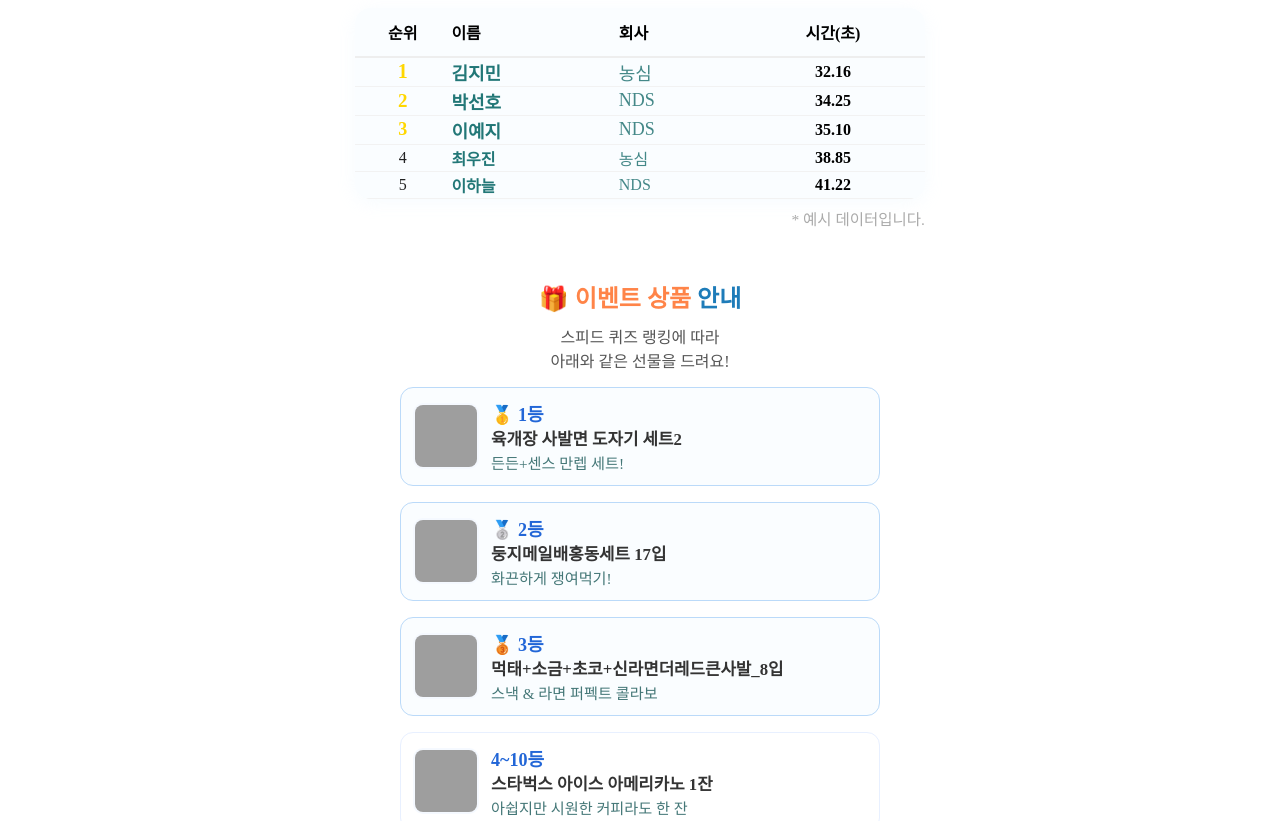
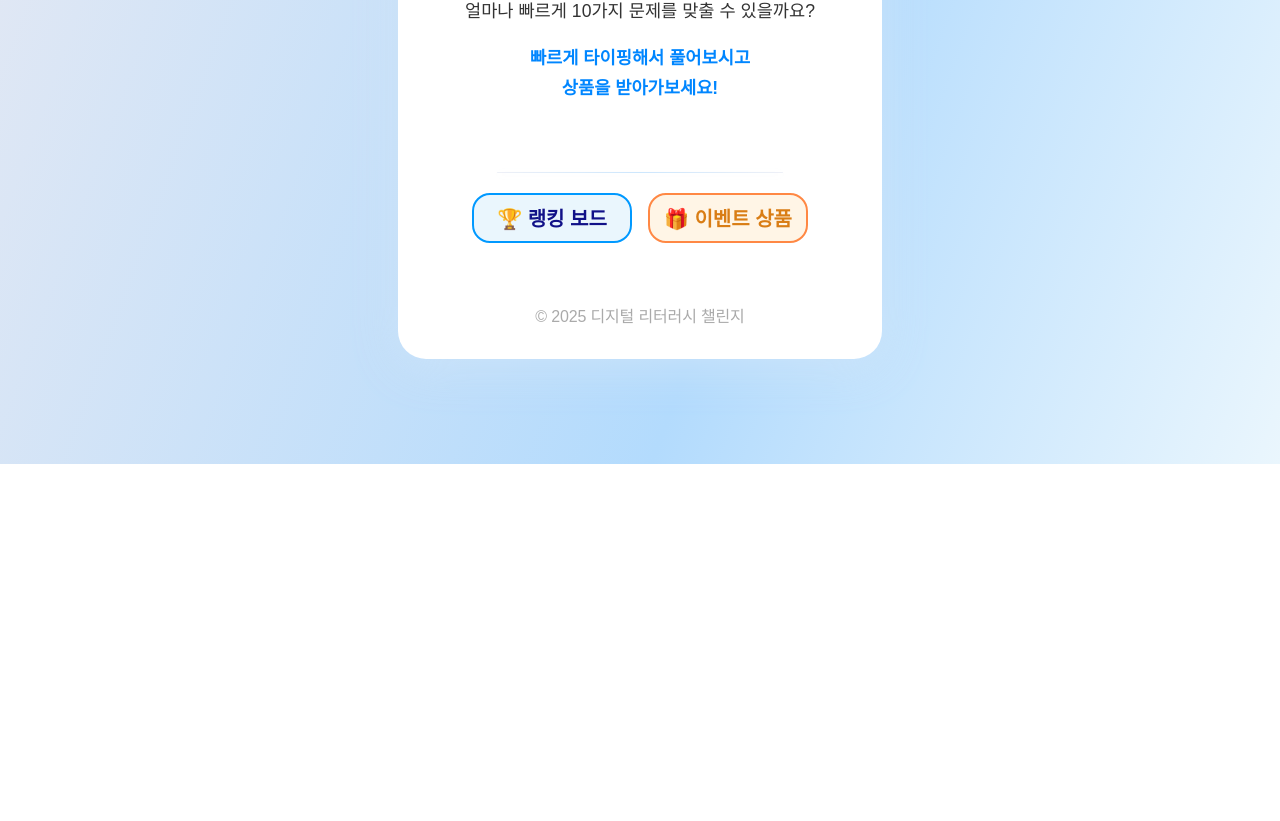
Before and after one commit to cost6885/speedresult, a plain HTML site: page index.html in a window 1280 px wide. Shown: the part 336-1157 px from the top of the page. After the commit the page ends 800 px from the top, so only its background shows below. Drawn offline with Linux system fonts and the light colour scheme; grey boxes are pictures that could not be loaded.

Commit message:
Update index.html

```diff
--- a/index.html
+++ b/index.html
@@ -1,3 +1,173 @@
+<!DOCTYPE html>
+<html lang="ko">
+<head>
+  <meta charset="UTF-8" />
+  <meta name="viewport" content="width=480, initial-scale=1.0" />
+  <title>디지털 리터러시 스피드퀴즈</title>
+  <style>
+    body {
+      font-family: 'SUIT', 'Pretendard', 'Noto Sans KR', Arial, sans-serif;
+      background: linear-gradient(110deg, #e6e9f3 0%, #b3dbfd 60%, #eaf6fd 100%);
+      min-height: 100vh;
+      margin: 0;
+      padding: 0;
+      display: flex;
+      justify-content: center;
+      align-items: center;
+    }
+    .app {
+      width: 420px;
+      background: #fff;
+      border-radius: 28px;
+      box-shadow: 0 8px 44px #cde3f9cc;
+      padding: 44px 32px 32px 32px;
+      display: flex;
+      flex-direction: column;
+      align-items: center;
+      position: relative;
+    }
+    .title {
+      font-size: 2.2rem;
+      font-weight: 800;
+      color: #222;
+      margin-bottom: 18px;
+      line-height: 1.2;
+      text-align: center;
+      letter-spacing: -0.02em;
+      position: relative;
+    }
+    .title-glow {
+      position: absolute;
+      width: 110%;
+      height: 32px;
+      top: 50%;
+      left: 50%;
+      transform: translate(-50%, -50%);
+      background: radial-gradient(circle, #b3dbfd55 10%, transparent 70%);
+      z-index: -1;
+      border-radius: 24px;
+      filter: blur(7px);
+    }
+    .intro-desc {
+      font-size: 1.1rem;
+      color: #333;
+      margin-top: 0;
+      text-align: center;
+      line-height: 1.7;
+      margin-bottom: 18px;
+    }
+    .intro-desc b {
+      color: #0086ff;
+      font-weight: 700;
+    }
+    .divider {
+      margin: 32px auto 20px;
+      width: 68%;
+      height: 1px;
+      background: linear-gradient(90deg, #e6e9f3 0%, #b3dbfd 50%, #e6e9f3 100%);
+      opacity: 0.66;
+      border-radius: 2px;
+      box-shadow: 0 1.5px 8px #b7d6e433;
+    }
+    .main-btns {
+      display: flex;
+      gap: 16px;
+      justify-content: center;
+      margin: 0 0 24px 0;
+      width: 100%;
+    }
+    .ranking-btn, .prize-btn {
+      font-weight: 700;
+      font-size: 20px;
+      min-width: 160px;
+      height: 50px;
+      border-radius: 18px;
+      cursor: pointer;
+      border: 2px solid;
+      transition: 0.1s;
+    }
+    .ranking-btn {
+      border-color: #0099ff;
+      background: #eaf6fd;
+      color: #118;
+    }
+    .prize-btn {
+      border-color: #ff8844;
+      background: #fff5e6;
+      color: #d97d15;
+    }
+    .footer {
+      margin-top: 36px;
+      color: #aaa;
+      font-size: 1rem;
+      text-align: center;
+      letter-spacing: -0.01em;
+    }
+    /* --- 모달 팝업 스타일 --- */
+    .modal-bg {
+      position: fixed;
+      z-index: 9999;
+      top: 0; left: 0; right: 0; bottom: 0;
+      width: 100vw; height: 100vh;
+      background: rgba(0,0,0,0.37);
+      display: flex;
+      align-items: center;
+      justify-content: center;
+      animation: modal-fadein .18s;
+    }
+    @keyframes modal-fadein {
+      0% { opacity: 0;}
+      100% {opacity: 1;}
+    }
+    .modal-content {
+      background: #fff;
+      border-radius: 20px;
+      box-shadow: 0 8px 38px #7cbfff35;
+      padding: 32px 20px 22px 20px;
+      position: relative;
+      max-width: 96vw;
+      overflow-y: auto;
+      animation: pop .13s;
+    }
+    @keyframes pop {
+      0% {transform: scale(0.97);}
+      100% {transform: scale(1);}
+    }
+    .modal-close {
+      position: absolute;
+      right: 17px; top: 12px;
+      background: none; border: none;
+      font-size: 27px; color: #87a;
+      cursor: pointer;
+    }
+    .ranking-board-table {
+      width: 100%;
+      border-collapse: collapse;
+      background: #fafdff;
+      border-radius: 16px;
+      overflow: hidden;
+      box-shadow: 0 3px 18px #d1eafc33;
+    }
+    .ranking-board-table th, .ranking-board-table td {
+      padding: 9px 8px;
+      font-size: 1rem;
+    }
+    .ranking-board-table th {
+      background: #fafdff;
+      font-weight: 700;
+    }
+    .ranking-board-table tbody tr {
+      border-bottom: 1px solid #f2f2f2;
+    }
+    .ranking-board-table td {
+      text-align: center;
+    }
+    @media (max-width: 600px) {
+      .app { width: 99vw; padding: 20px 4vw 20px 4vw;}
+      .modal-content { padding: 17px 2vw 17px 2vw; }
+    }
+  </style>
+</head>
 <body>
   <div class="app">
     <!-- 인트로 화면 -->
@@ -18,64 +188,77 @@
       </p>
     </div>
     <div class="divider"></div>
+    <!-- 버튼 -->
+    <div class="main-btns">
+      <button class="ranking-btn" onclick="showModal('ranking')">🏆 랭킹 보드</button>
+      <button class="prize-btn" onclick="showModal('prize')">🎁 이벤트 상품</button>
+    </div>
+    <div class="footer">
+      &copy; 2025 디지털 리터러시 챌린지
+    </div>
+  </div>
 
-    <!-- 랭킹 보드 -->
-    <div style="margin:0 0 38px;">
-      <!-- 위의 ranking-board HTML코드 붙이기 -->
-      <div class="ranking-board" style="margin:0 auto 48px; max-width:570px;">
+  <!-- 모달 영역 (동적으로 JS에서 표시/숨김 처리) -->
+  <div id="modal-bg" class="modal-bg" style="display:none;" onclick="hideModal()">
+    <div id="modal-content" class="modal-content" onclick="event.stopPropagation()">
+      <!-- 여기 내부가 동적으로 바뀜! -->
+    </div>
+  </div>
+
+  <script>
+    // 두 개의 모달 컨텐츠 미리 저장
+    const RANKING_HTML = `
+      <button class="modal-close" onclick="hideModal()">&times;</button>
       <h2 style="text-align:center; margin-bottom:14px; font-weight:800; font-size:2rem;">
         🏆 실시간 랭킹 보드 (예시)
       </h2>
-  <table style="width:100%; border-collapse:collapse; background:#fafdff; border-radius:16px; overflow:hidden; box-shadow:0 3px 18px #d1eafc33;">
+      <table class="ranking-board-table">
         <thead>
           <tr style="border-bottom:2px solid #eee;">
-        <th style="text-align:center; font-weight:600; padding:12px 0;">순위</th>
-        <th style="text-align:left; font-weight:600;">이름</th>
-        <th style="text-align:left; font-weight:600;">회사</th>
-        <th style="text-align:center; font-weight:600;">시간(초)</th>
+            <th>순위</th>
+            <th style="text-align:left;">이름</th>
+            <th style="text-align:left;">회사</th>
+            <th>시간(초)</th>
           </tr>
         </thead>
         <tbody>
-      <tr style="border-bottom:1px solid #f2f2f2;">
-        <td style="text-align:center; color:#FFD700; font-weight:700; font-size:20px;">1</td>
-        <td style="font-weight:600; color:#277; font-size:18px;">김지민</td>
-        <td style="color:#488; font-size:18px;">농심</td>
-        <td style="text-align:center; font-weight:700;">32.16</td>
+          <tr>
+            <td style="color:#FFD700; font-weight:700; font-size:20px;">1</td>
+            <td style="font-weight:600; color:#277; font-size:18px; text-align:left;">김지민</td>
+            <td style="color:#488; font-size:18px; text-align:left;">농심</td>
+            <td style="font-weight:700;">32.16</td>
           </tr>
-      <tr style="border-bottom:1px solid #f2f2f2;">
-        <td style="text-align:center; color:#FFD700; font-weight:700; font-size:19px;">2</td>
-        <td style="font-weight:600; color:#277; font-size:18px;">박선호</td>
-        <td style="color:#488; font-size:18px;">NDS</td>
-        <td style="text-align:center; font-weight:700;">34.25</td>
+          <tr>
+            <td style="color:#FFD700; font-weight:700; font-size:19px;">2</td>
+            <td style="font-weight:600; color:#277; font-size:18px; text-align:left;">박선호</td>
+            <td style="color:#488; font-size:18px; text-align:left;">NDS</td>
+            <td style="font-weight:700;">34.25</td>
           </tr>
-      <tr style="border-bottom:1px solid #f2f2f2;">
-        <td style="text-align:center; color:#FFD700; font-weight:700; font-size:18px;">3</td>
-        <td style="font-weight:600; color:#277; font-size:18px;">이예지</td>
-        <td style="color:#488; font-size:18px;">NDS</td>
-        <td style="text-align:center; font-weight:700;">35.10</td>
+          <tr>
+            <td style="color:#FFD700; font-weight:700; font-size:18px;">3</td>
+            <td style="font-weight:600; color:#277; font-size:18px; text-align:left;">이예지</td>
+            <td style="color:#488; font-size:18px; text-align:left;">NDS</td>
+            <td style="font-weight:700;">35.10</td>
           </tr>
-      <tr style="border-bottom:1px solid #f2f2f2;">
-        <td style="text-align:center; color:#222;">4</td>
-        <td style="font-weight:600; color:#277;">최우진</td>
-        <td style="color:#488;">농심</td>
-        <td style="text-align:center; font-weight:700;">38.85</td>
+          <tr>
+            <td style="color:#222;">4</td>
+            <td style="font-weight:600; color:#277; text-align:left;">최우진</td>
+            <td style="color:#488; text-align:left;">농심</td>
+            <td style="font-weight:700;">38.85</td>
           </tr>
-      <tr style="border-bottom:1px solid #f2f2f2;">
-        <td style="text-align:center; color:#222;">5</td>
-        <td style="font-weight:600; color:#277;">이하늘</td>
-        <td style="color:#488;">NDS</td>
-        <td style="text-align:center; font-weight:700;">41.22</td>
+          <tr>
+            <td style="color:#222;">5</td>
+            <td style="font-weight:600; color:#277; text-align:left;">이하늘</td>
+            <td style="color:#488; text-align:left;">NDS</td>
+            <td style="font-weight:700;">41.22</td>
           </tr>
         </tbody>
       </table>
       <div style="text-align:right; margin-top:8px; color:#aaa; font-size:0.97rem;">* 예시 데이터입니다.</div>
-</div>
+    `;
 
-    </div>
-    <!-- 이벤트 상품 안내 -->
-    <div style="margin-bottom:0;">
-      <!-- 위의 event-prize-board HTML코드 붙이기 -->
-      <div class="event-prize-board" style="margin: 50px auto 36px; max-width:480px;">
+    const PRIZE_HTML = `
+      <button class="modal-close" onclick="hideModal()">&times;</button>
       <h2 style="text-align:center; margin-bottom:10px; font-weight:800; font-size:1.5rem; color:#1e7cb9;">
         🎁 <span style="color:#ff8448;">이벤트 상품</span> 안내
       </h2>
@@ -128,11 +311,23 @@
         ※ 게임 프로그램의 취약점 또는 자동입력 프로그램을 이용한 이벤트 응모 시, 당첨에서 취소될 수 있습니다.<br>
         ※ 이벤트 상품은 변경될 수 있습니다.
       </div>
-</div>
+    `;
 
-    </div>
-    <div class="footer" style="margin-top:36px;">
-      &copy; 2025 디지털 리터러시 챌린지
-    </div>
-  </div>
+    function showModal(type) {
+      document.getElementById('modal-bg').style.display = '';
+      document.getElementById('modal-content').innerHTML =
+        type === 'ranking' ? RANKING_HTML : PRIZE_HTML;
+      document.body.style.overflow = 'hidden'; // 스크롤 잠금
+    }
+    function hideModal() {
+      document.getElementById('modal-bg').style.display = 'none';
+      document.getElementById('modal-content').innerHTML = '';
+      document.body.style.overflow = '';
+    }
+    // ESC로 닫기 기능
+    document.addEventListener('keydown', function(e) {
+      if (e.key === "Escape") hideModal();
+    });
+  </script>
 </body>
+</html>
```
Lines whose indentation alone changed are shown as unchanged.
